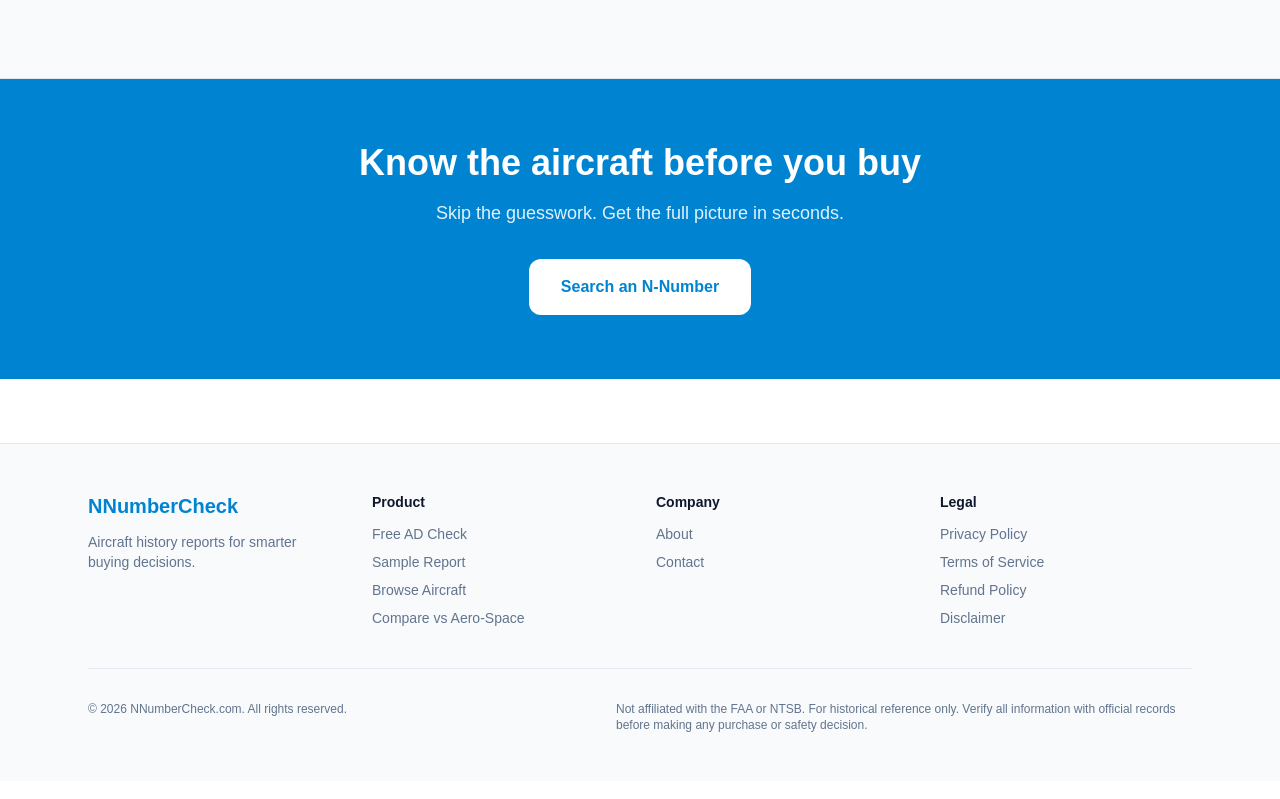
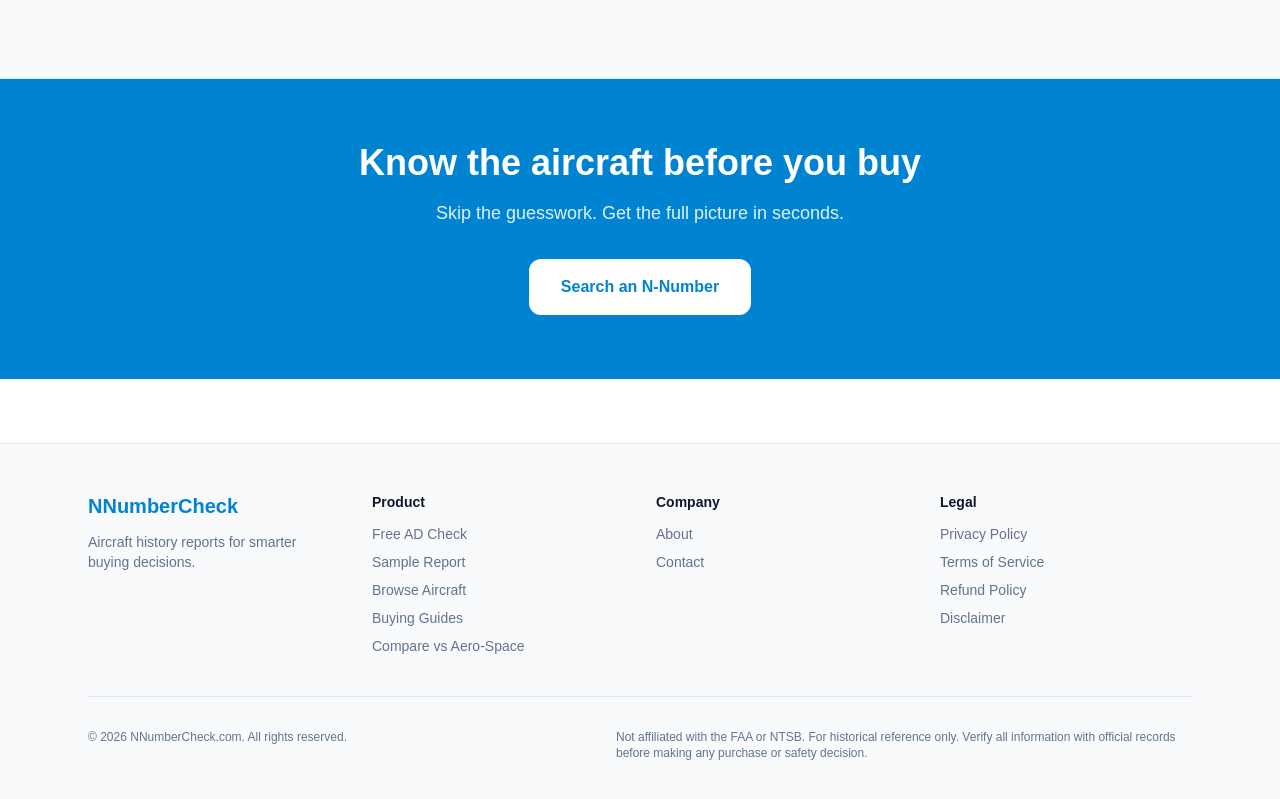
Before and after one commit to devsecsuite-rgb/nnumbercheck-v2, a Next.js app: page / in a window 1280 px wide. Shown: the part 5461-6260 px from the top of the page. Built offline with nearby package versions, Linux system fonts and the light colour scheme; no server answers.

Commit message:
Link to guides from footer

```diff
--- a/app/Footer.tsx
+++ b/app/Footer.tsx
@@ -27,6 +27,11 @@
               <li>
                 <Link href="/aircraft" className="hover:text-sky-600">
                   Browse Aircraft
+                </Link>
+              </li>
+              <li>
+                <Link href="/guides" className="hover:text-sky-600">
+                  Buying Guides
                 </Link>
               </li>
               <li>
```
